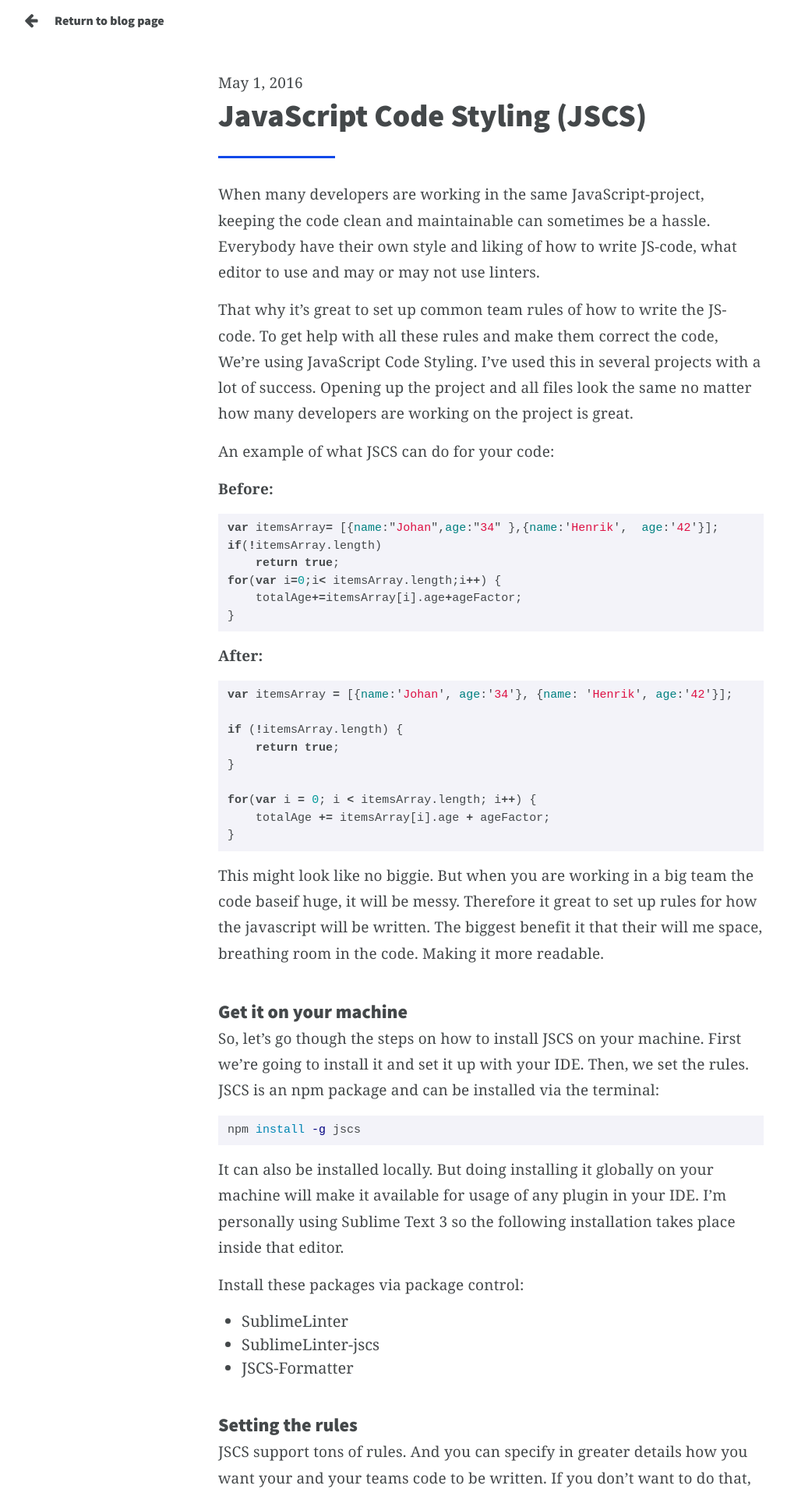
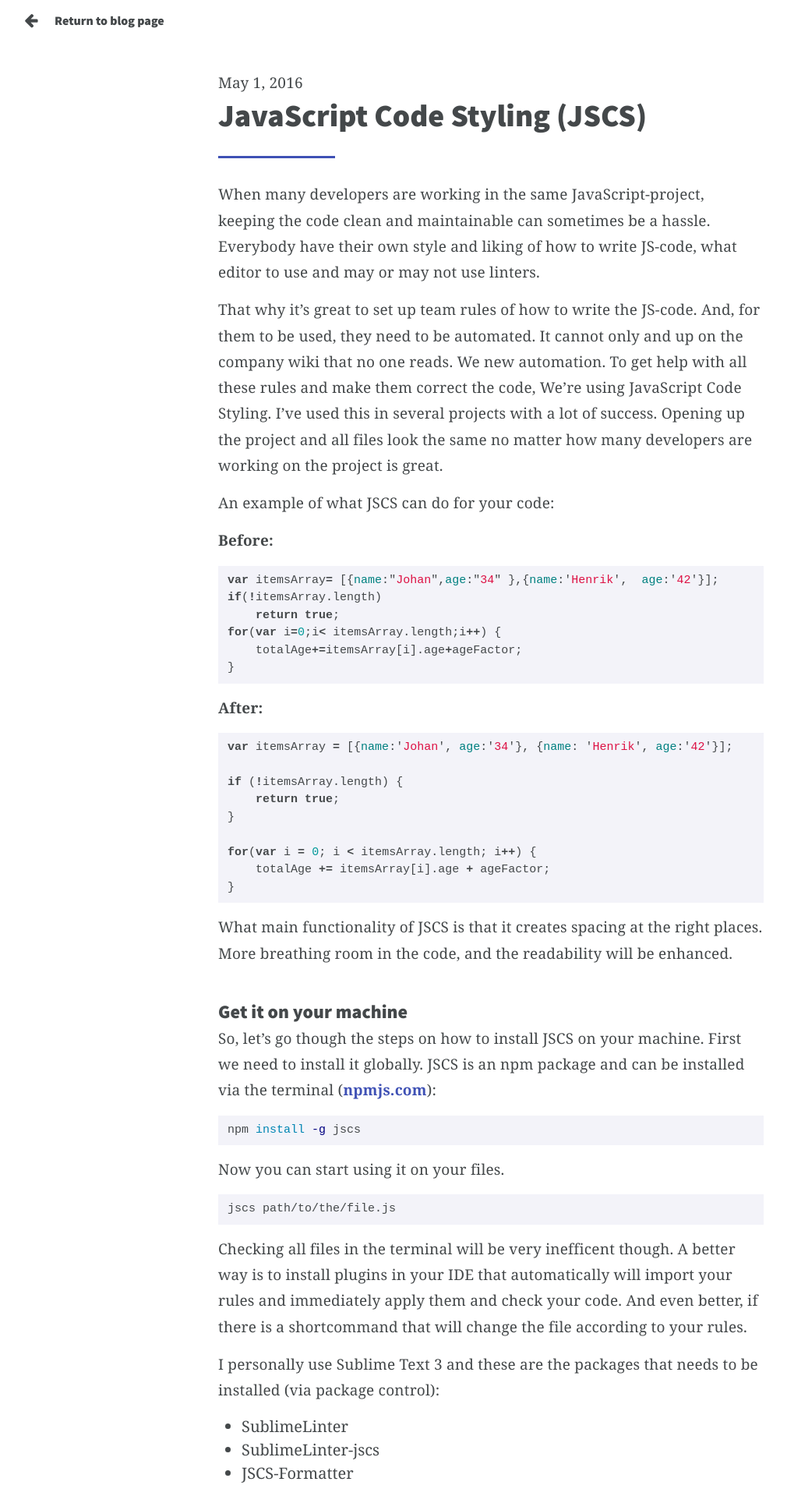
Before and after one commit to Orsman/orsman.github.io, a Jekyll site: the page built from _posts/2016-05-02-jscs.markdown, in a window 1280 px wide. Shown: the top 1919 px of the page at 78% size, without its empty margins (10-1020 px from the left). Built offline with Jekyll 4.4.1, drawn with Linux system fonts in a browser that asks for light colours; some of the changed text lies outside the part shown.

Commit message:
new main color and updates to jscs-post

````diff
--- a/_posts/2016-05-02-jscs.markdown
+++ b/_posts/2016-05-02-jscs.markdown
@@ -6,7 +6,7 @@ permalink: /blog/setting-up-jscs
 ---
 When many developers are working in the same JavaScript-project, keeping the code clean and maintainable can sometimes be a hassle. Everybody have their own style and liking of how to write JS-code, what editor to use and may or may not use linters.
 
-That why it’s great to set up common team rules of how to write the JS-code. To get help with all these rules and make them correct the code, We’re using JavaScript Code Styling.
+That why it’s great to set up team rules of how to write the JS-code. And, for them to be used, they need to be automated. It cannot only and up on the company wiki that no one reads. We new automation. To get help with all these rules and make them correct the code, We’re using JavaScript Code Styling.
 I've used this in several projects with a lot of success. Opening up the project and all files look the same no matter how many developers are working on the project is great.
 
 An example of what JSCS can do for your code:
@@ -37,24 +37,32 @@ for(var i = 0; i < itemsArray.length; i++) {
 }
 {% endhighlight %}
 
-This might look like no biggie. But when you are working in a big team the code baseif huge, it will be messy. Therefore it great to set up rules for how the javascript will be written. The biggest benefit it that their will me space, breathing room in the code. Making it more readable.
+What main functionality of JSCS is that it creates spacing at the right places. More breathing room in the code, and the readability will be enhanced.
 
 ### Get it on your machine
-So, let’s go though the steps on how to install JSCS on your machine. First we’re going to install it and set it up with your IDE. Then, we set the rules. JSCS is an npm package and can be installed via the terminal:
+So, let’s go though the steps on how to install JSCS on your machine. First we need to install it globally. JSCS is an npm package and can be installed via the terminal ([npmjs.com](http://npmjs.com)):
 
 ```shell
 npm install -g jscs
 ```
 
-It can also be installed locally. But doing installing it globally on your machine will make it available for usage of any plugin in your IDE. I’m personally using Sublime Text 3 so the following installation takes place inside that editor.
+Now you can start using it on your files.
 
-Install these packages via package control:
+```shell
+jscs path/to/the/file.js
+```
+
+Checking all files in the terminal will be very inefficent though. A better way is to install plugins in your IDE that automatically will import your rules and immediately apply them and check your code. And even better, if there is a shortcommand that will change the file according to your rules.
+
+I personally use Sublime Text 3 and these are the packages that needs to be installed (via package control):
 
 + SublimeLinter
 + SublimeLinter-jscs
 + JSCS-Formatter
 
-### Setting the rules
+**JSCS-Formatter** is pure awesome sauce. With a short command (or on save) it applies all your rules and changes the file, if necessary. I personally only use the short command. Otherwise Sublime will throw an error each time I save in a project without a ```.jscsrc``` file.
+
+### Let's set the rules!
 JSCS support tons of rules. And you can specify in greater details how you want your and your teams code to be written. If you don’t want to do that, you can choose between any of the presets that exist. For ex:
 
 + Airbnb
--- a/_sass/_post.scss
+++ b/_sass/_post.scss
@@ -23,11 +23,8 @@ article > figure {
   display: block;
   width: calc(100% + 3rem);
   margin: 2rem -1.5rem;
-}
 
-@media (min-width: 700px) {
-  article > img,
-  article > figure {
+  @media (min-width: 700px) {
     margin: 3rem -60px;
     width: 820px;
   }
@@ -97,22 +94,11 @@ li {
     color: $text-color;
     margin-bottom: $spacing-unit;
     transition: color 250ms ease;
-
-    &:hover {
-      text-decoration: underline;
-    }
   }
 }
 
 .post-meta {
   margin-bottom: 0;
-}
-
-.post {
-
-  a {
-    text-decoration: underline;
-  }
 }
 
 
--- a/_sass/_typography.scss
+++ b/_sass/_typography.scss
@@ -71,7 +71,8 @@ a {
   outline: none;
 
   &:hover {
-      color: $text-color;
+    text-decoration: underline;
+    color: $text-color;
   }
 }
 
--- a/css/main.scss
+++ b/css/main.scss
@@ -12,7 +12,7 @@ $base-line-height:      1.5;
 $spacing-unit:          30px;
 
 $text-color:            #44484a;
-$brand-color:           #1149e9;
+$brand-color:           #3F51B5;
 $code-background:       #F3F3F9;
 
 $grey-color:            #d2d2d2;
````
